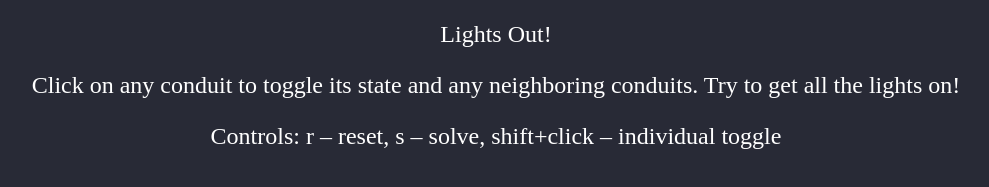
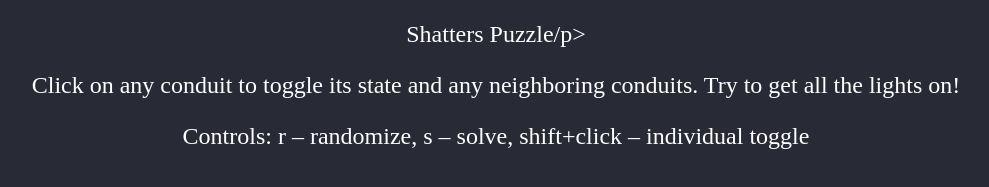
Before and after one commit to thedrdu/LightsOut, a plain HTML site: page index.html in a window 1280 px wide. Shown: the part 517-704 px from the top of the page, without its empty margins (144-1133 px from the left). Drawn offline with Linux system fonts and the light colour scheme.

Commit message:
update text

```diff
--- a/index.html
+++ b/index.html
@@ -36,9 +36,9 @@
             </div>
         </div>
         <div style="text-align: center; font-size: 24px; color: white">
-            <p>Lights Out!</p>
+            <p>Shatters Puzzle/p>
             <p>Click on any conduit to toggle its state and any neighboring conduits. Try to get all the lights on!</p>
-            <p>Controls: r – reset, s – solve, shift+click – individual toggle</p>
+            <p>Controls: r – randomize,  s – solve,  shift+click – individual toggle</p>
         </div>
 
         <script src="./js/main.js"></script> <!--script has to be down here lol-->
```
